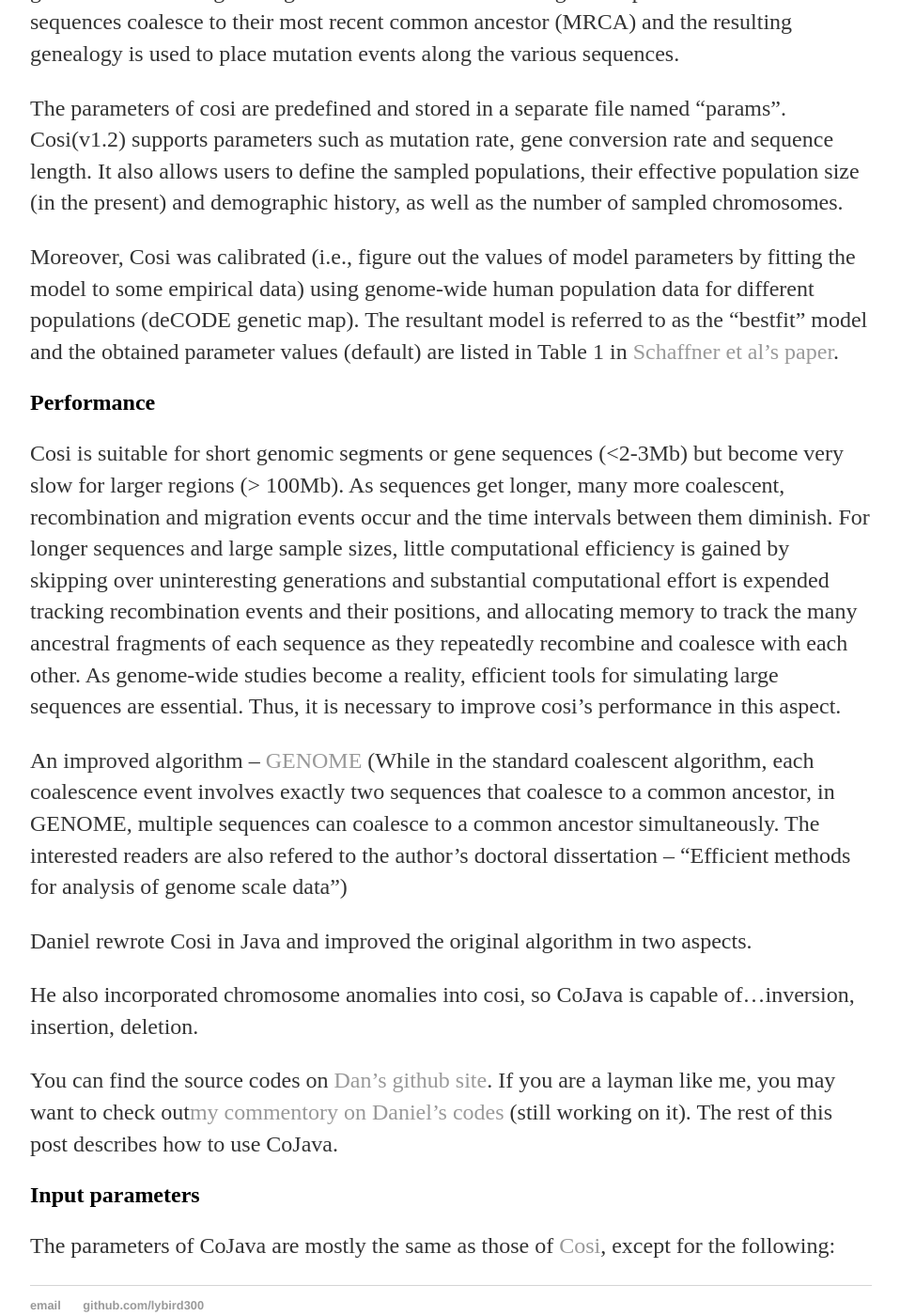
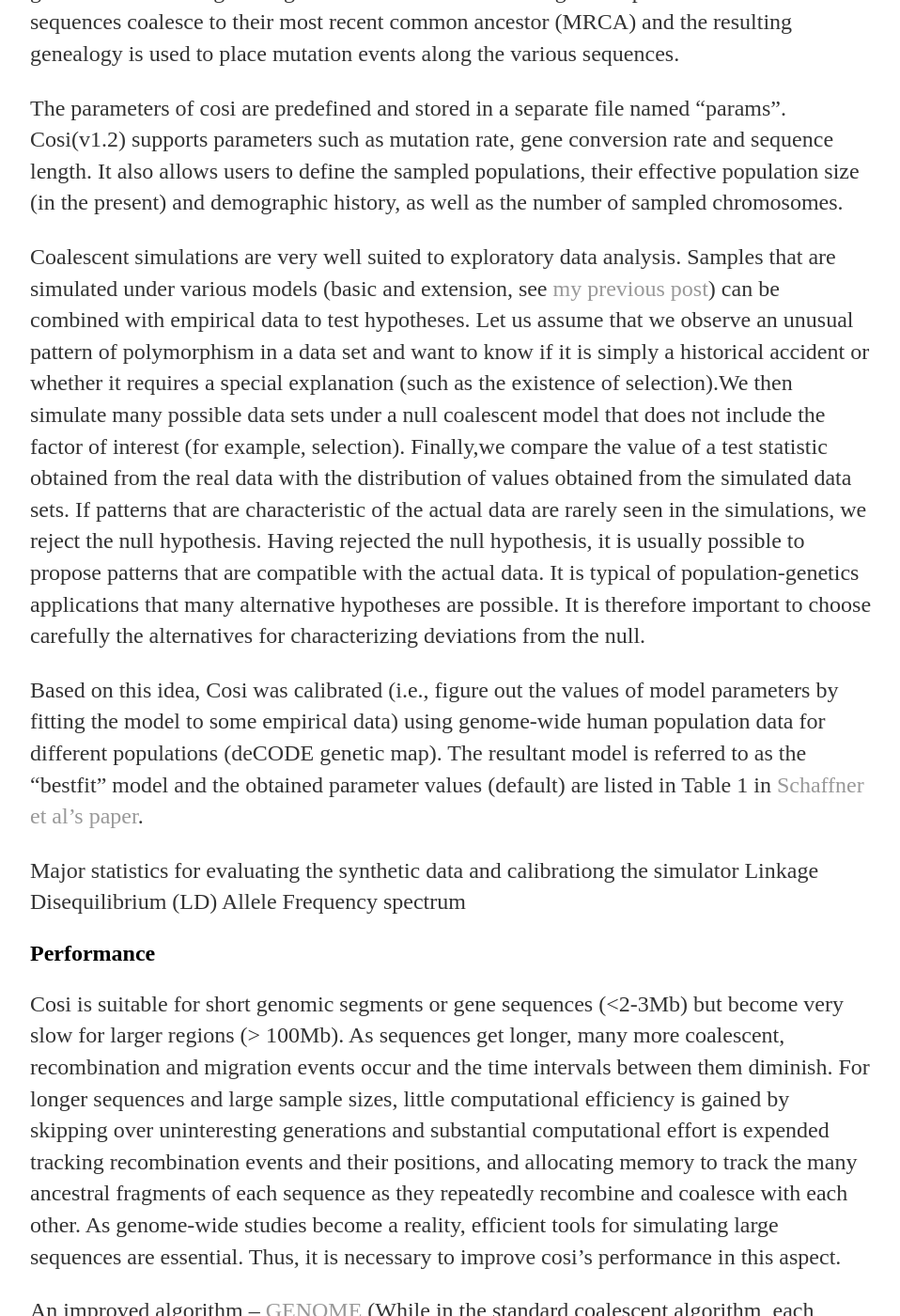
Before and after one commit to lybird300/lybird300.github.io, a Jekyll site: the page built from _posts/2015-04-04-CoJava.md, in a window 1280 px wide and 1400 px high, scrolled down 641 px. Shown: the whole window at 94% size, without its empty margins (160-1118 px from the left). Built offline with Jekyll 4.4.1, drawn with Linux system fonts in a browser that asks for light colours.

Commit message:
Update 2015-04-04-CoJava.md

```diff
--- a/_posts/2015-04-04-CoJava.md
+++ b/_posts/2015-04-04-CoJava.md
@@ -10,7 +10,14 @@ The <a href="https://popmodels.cancercontrol.cancer.gov/gsr/packages/cosi/">Cosi
 
 The parameters of cosi are predefined and stored in a separate file named "params". Cosi(v1.2) supports parameters such as mutation rate, gene conversion rate and sequence length. It also allows users to define the sampled populations, their effective population size (in the present) and demographic history, as well as the number of sampled chromosomes.
 
-Moreover, Cosi was calibrated (i.e., figure out the values of model parameters by fitting the model to some empirical data) using genome-wide human population data for different populations (deCODE genetic map). The resultant model is referred to as the "bestfit" model and the obtained parameter values (default) are listed in Table 1 in <a href="http://www.ncbi.nlm.nih.gov/pmc/articles/PMC1310645/">Schaffner et al's paper</a>.
+Coalescent simulations are very well suited to exploratory data analysis. Samples that are simulated under various models (basic and extension, see <a href="http://lybird300.github.io/2015/04/02/coalescent.html">my previous post</a>) can be combined with empirical data to test hypotheses. Let us assume that we observe an unusual pattern of polymorphism in a data set and want to know if it is simply a historical accident or whether it requires a special explanation (such as the existence of selection).We then simulate many possible data sets under a null coalescent model that does not include the factor of interest (for example, selection). Finally,we compare the value of a test statistic obtained from the real data with the distribution of values obtained from the simulated data sets. If patterns that are characteristic of the actual data are rarely seen in the simulations, we reject the null hypothesis. Having rejected the null hypothesis, it is usually possible to propose patterns that are compatible with the actual data. It is typical of population-genetics applications that many alternative hypotheses are possible. It is therefore important to choose carefully the alternatives for characterizing
+deviations from the null.
+
+Based on this idea, Cosi was calibrated (i.e., figure out the values of model parameters by fitting the model to some empirical data) using genome-wide human population data for different populations (deCODE genetic map). The resultant model is referred to as the "bestfit" model and the obtained parameter values (default) are listed in Table 1 in <a href="http://www.ncbi.nlm.nih.gov/pmc/articles/PMC1310645/">Schaffner et al's paper</a>.
+
+Major statistics for evaluating the synthetic data and calibrationg the simulator
+Linkage Disequilibrium (LD)
+Allele Frequency spectrum
 
 
 
```
